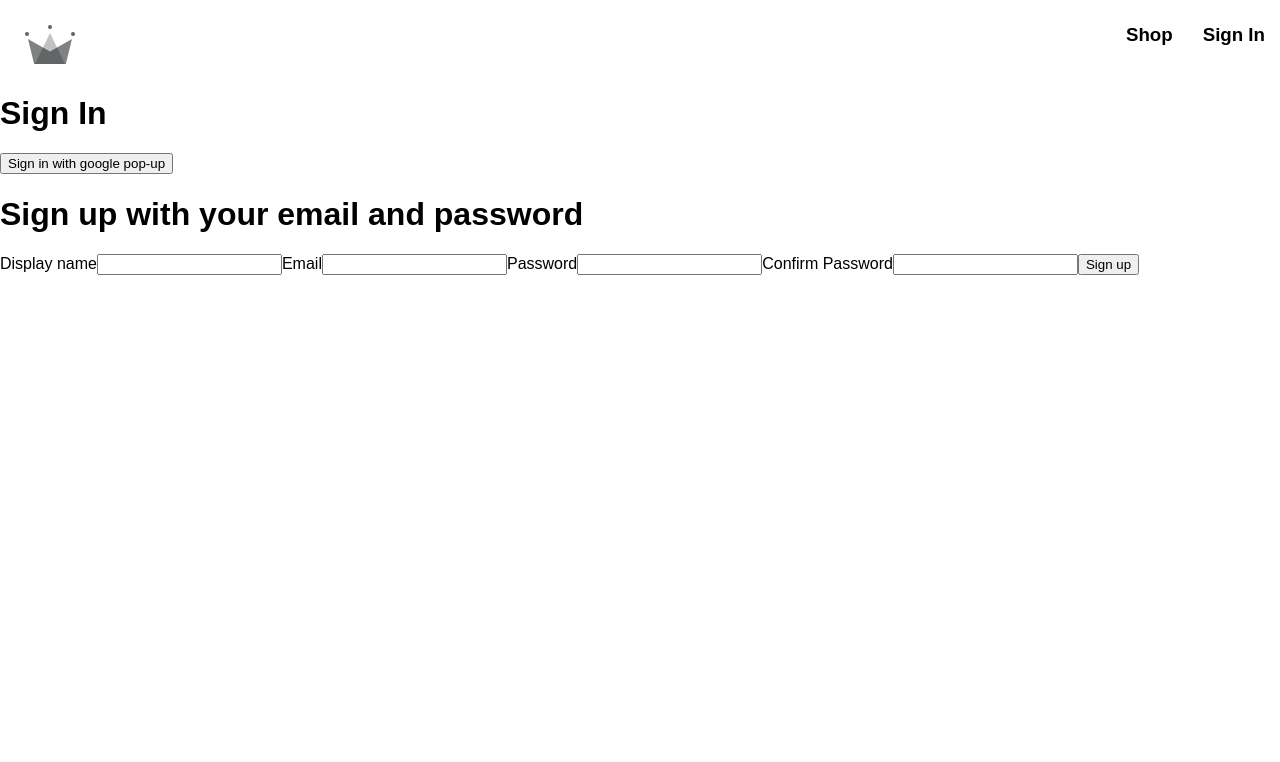
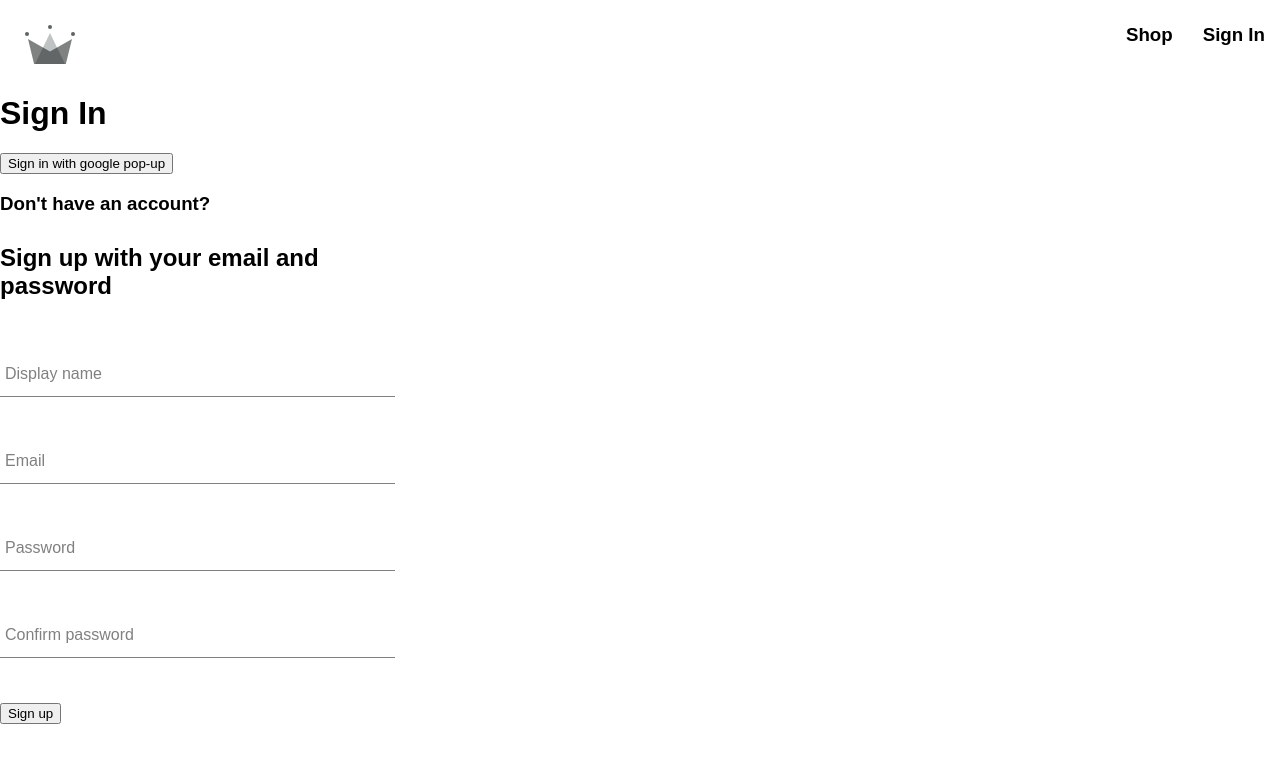
Before and after one commit to phongmv/clothing_store_fullstack, a React (Create React App) app: page /sign-in in a window 1280 px wide. Shown: the top 762 px of the page. Built offline with nearby package versions, Linux system fonts and the light colour scheme; a web font is replaced by a local one.

Commit message:
style: update sign-form-style.scss

```diff
--- /dev/null
+++ b/src/components/form-input/form-input.component.jsx
@@ -0,0 +1,10 @@
+import './from-input.style.scss'
+
+export const FormInput = ({label, ...props}) => {
+    return <div className="group">
+        <input className="form-input" {...props}/>
+        {label && <label htmlFor="display-name" className={`${props.value.length ? 'shrink' : ''} form-input-label`}>{label}</label>}
+    </div>
+}
+
+export default FormInput
--- /dev/null
+++ b/src/components/form-input/from-input.style.scss
@@ -0,0 +1,52 @@
+$sub-color: grey;
+$main-color: black;
+@mixin shrinkLabel {
+  top: -14px;
+  font-size: 12px;
+  color: $main-color;
+}
+
+.group {
+  position: relative;
+  margin: 45px 0;
+
+  .form-input {
+    background-color: white;
+    color: $sub-color;
+    font-size: 18px;
+    padding: 10px 10px 10px 5px;
+    display: block;
+    width: 100%;
+    border: none;
+    border-radius: 0;
+    border-bottom: 1px solid $sub-color;
+    margin: 25px 0;
+
+    &:focus {
+      outline: none;
+    }
+
+    &:focus ~ .form-input-label {
+      @include shrinkLabel();
+    }
+  }
+
+  input[type='password'] {
+    letter-spacing: 0.3em;
+  }
+
+  .form-input-label {
+    color: $sub-color;
+    font-size: 16px;
+    font-weight: normal;
+    position: absolute;
+    pointer-events: none;
+    left: 5px;
+    top: 10px;
+    transition: 300ms ease all;
+
+    &.shrink {
+      @include shrinkLabel();
+    }
+  }
+}
--- a/src/components/sign-up-form/sign-up-form.component.jsx
+++ b/src/components/sign-up-form/sign-up-form.component.jsx
@@ -1,5 +1,7 @@
 import {useState} from "react";
 import {createAuthUserWithEmailAndPassword, createUserDocumentFromAuth} from "../../utils/firebase/firebase.util";
+import FormInput from "../form-input/form-input.component";
+import './sign-up-form.style.scss'
 const defaultFormField = {
     displayName: '',
     email: '',
@@ -40,38 +42,36 @@ const SignUpForm = () => {
         }
     }
 
-    return <div>
-        <h1>Sign up with your email and password</h1>
+    return <div className="sign-up-container">
+        <h3>Don't have an account?</h3>
+        <h2>Sign up with your email and password</h2>
         <form onSubmit={handleSubmitForm}>
-            <label htmlFor="display-name">Display name</label>
-            <input
+            <FormInput
+                label="Display name"
                 id="display-name"
                 type="text"
                 name="displayName"
                 required
                 value={displayName}
                 onChange={handleChange}/>
-
-            <label htmlFor="email">Email</label>
-            <input
+            <FormInput
+                label="Email"
                 id="email"
                 type="email"
                 required
                 name="email"
                 value={email}
                 onChange={handleChange}/>
-
-            <label htmlFor="password">Password</label>
-            <input
+            <FormInput
+                label="Password"
                 id="password"
                 type="password"
                 name="password"
                 required
                 value={password}
                 onChange={handleChange}/>
-
-            <label htmlFor="confirm-password">Confirm Password</label>
-            <input
+            <FormInput
+                label="Confirm password"
                 id="confirm-password"
                 type="password"
                 name="confirmPassword"
--- /dev/null
+++ b/src/components/sign-up-form/sign-up-form.style.scss
@@ -0,0 +1,9 @@
+.sign-up-container {
+  display: flex;
+  flex-direction: column;
+  width: 380px;
+
+  h2 {
+    margin: 10px 0;
+  }
+}
```
